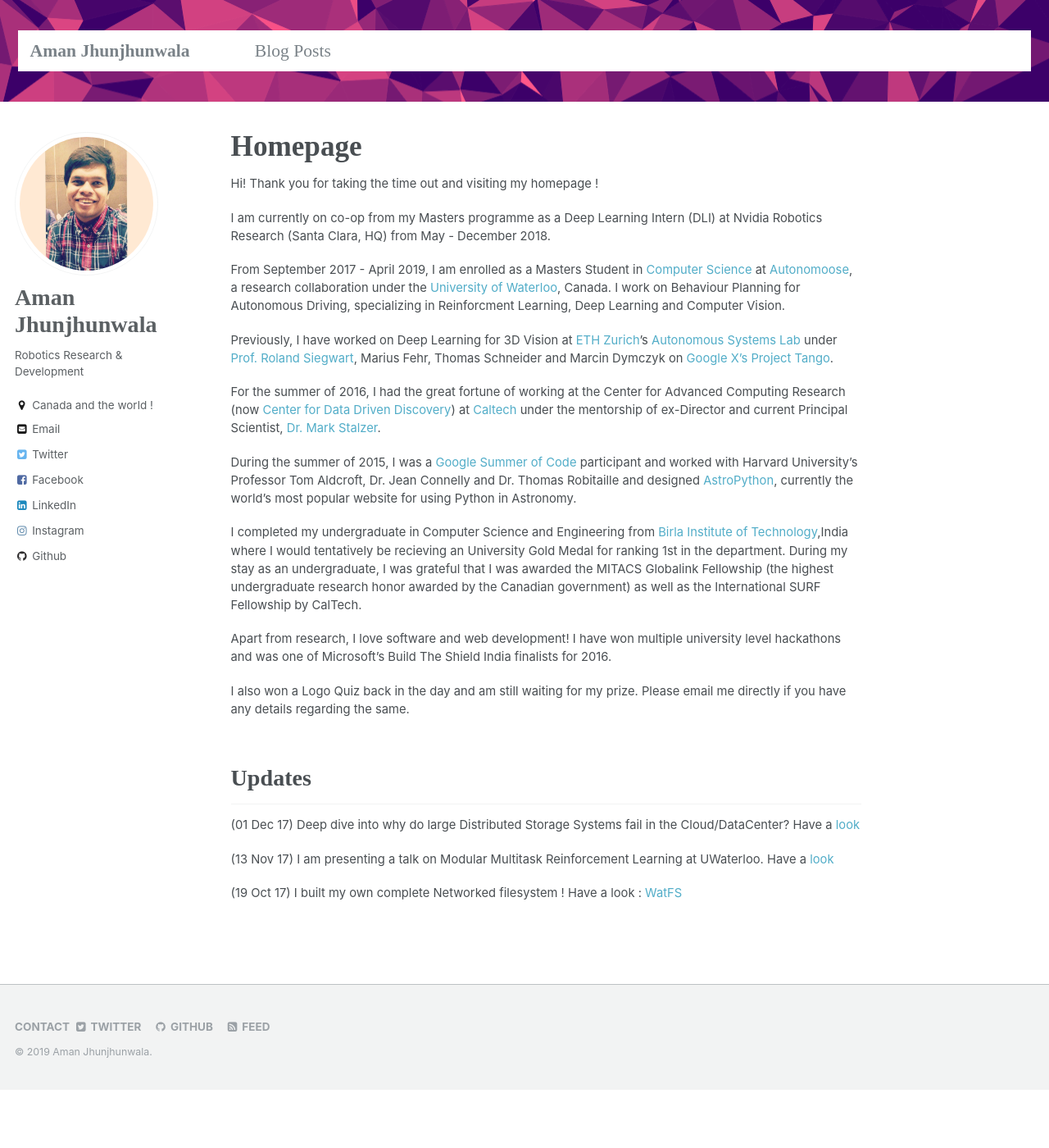
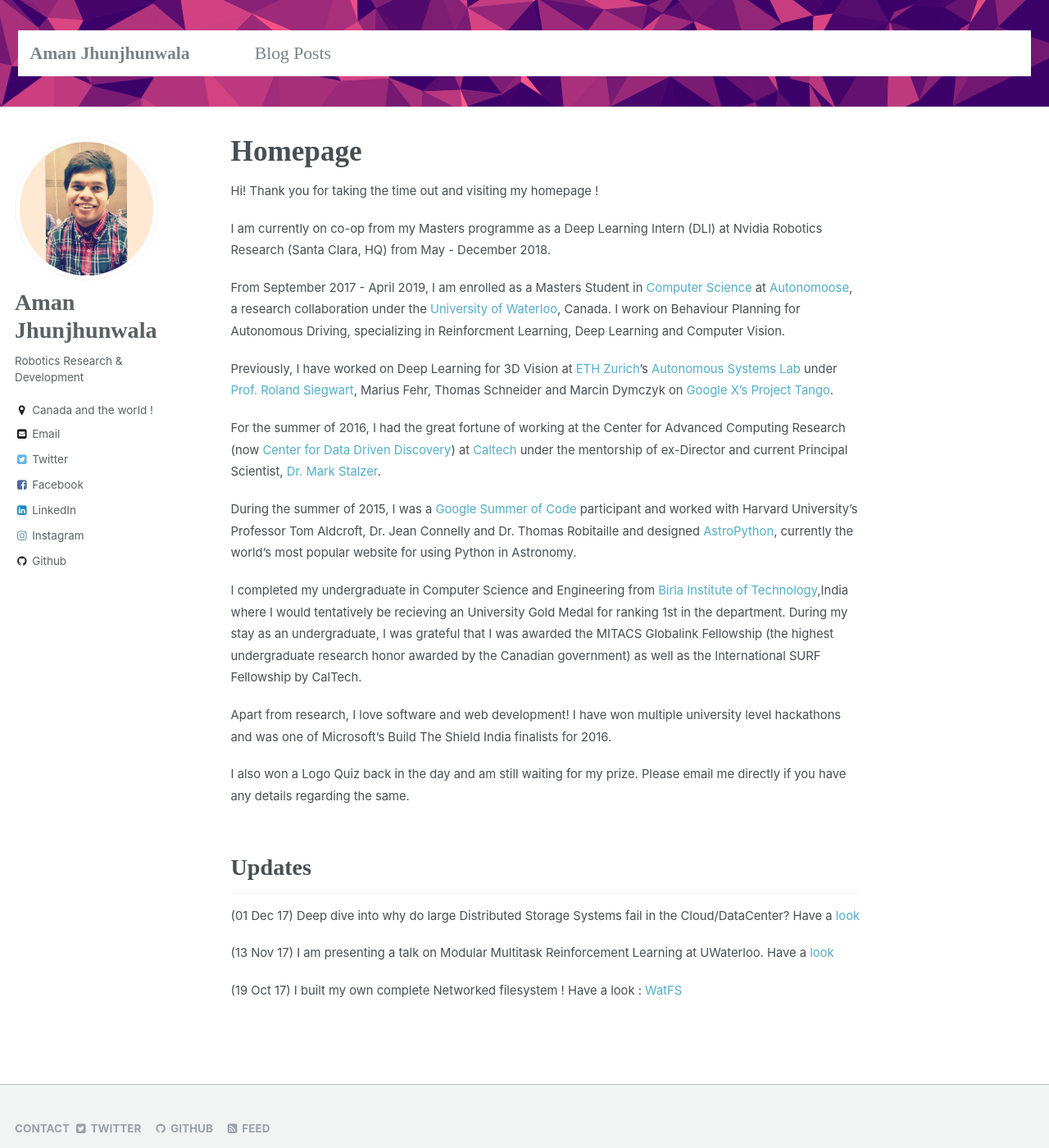
Before and after one commit to amanjhunjhunwala/amanjhunjhunwala.github.io, a Jekyll site: the page built from _pages/about.md, in a window 1280 px wide and 1400 px high. Shown: the whole window at 82% size. Built offline with Jekyll 4.4.1, drawn with Linux system fonts in a browser that asks for light colours; some web fonts are replaced.

Commit message:
Update _base.scss

```diff
--- a/_sass/_base.scss
+++ b/_sass/_base.scss
@@ -4,10 +4,10 @@
 
 body {
   margin: 0;
-  padding: 0;
+  padding: 0.2;
   color: $text-color;
   font-family: $global-font-family;
-  line-height: 1.5;
+  line-height: 1.8;
 
   &.overflow--hidden {
     /* when primary navigation is visible, the content in the background won't scroll */
@@ -53,7 +53,7 @@ small, .small {
 
 p {
   margin-bottom: 1.3em;
-  font-size: 0.82em;
+  font-size: 0.90em;
 }
 
 u,
```
